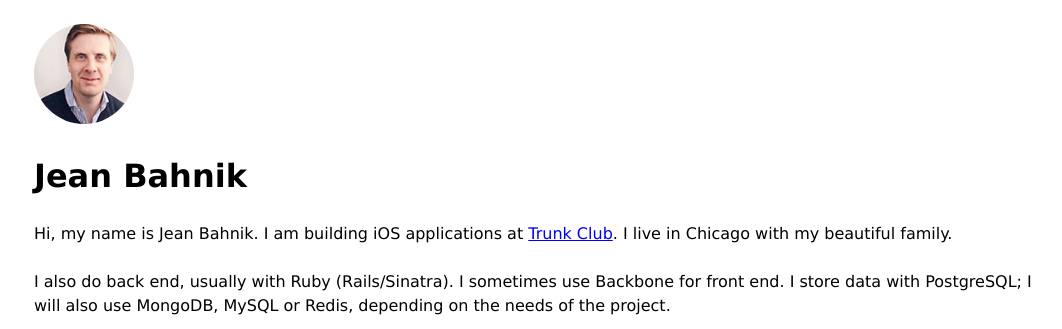
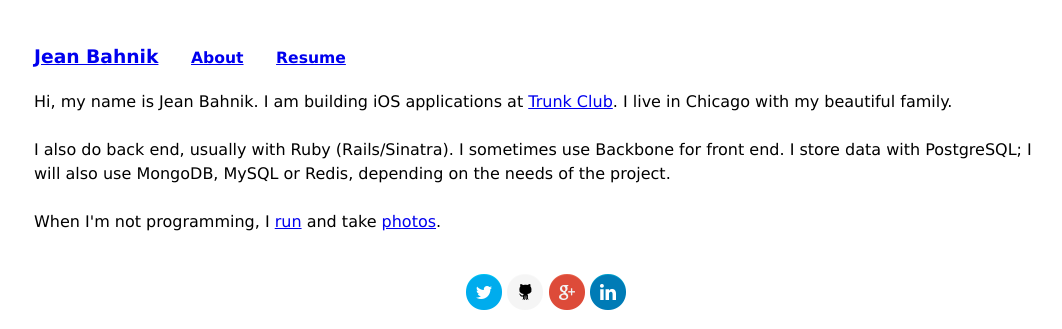
Before and after one commit to jeanbahnik/jeanbahnik.github.io, a Jekyll site: the page built from index.html, in a window 1280 px wide, cut to the strip 0-329 px from the top of the page. Shown: the whole strip, without its empty margins (94-1156 px from the left). Built offline with Jekyll 4.4.1, drawn with Linux system fonts in a browser that asks for light colours.

Commit message:
Add nav to header, remove photo

```diff
--- a/_config.yml
+++ b/_config.yml
@@ -1,2 +1,11 @@
 pygments: true
 markdown: kramdown
+## Setup
+title:            Jean Bahnik
+tagline:          "Another blog"
+description:      "Jean Bahnik's blog."
+url:              http://jeanbahnik.com
+## Navigation
+pages_list:
+  About: '/about'
+  Resume: '/resume'
--- a/_includes/header.html
+++ b/_includes/header.html
@@ -1,7 +1,14 @@
 <header>
   <br>
-  <a href="{{ site.url }}"><img src="{{ site.url }}/assets/images/smile100.jpg" alt="" width="100" height="100" class="circular"></a>
-  <h1>Jean Bahnik</h1>
+  <!-- <a href="{{ site.url }}"><img src="{{ site.url }}/assets/images/smile100.jpg" alt="" width="100" height="100" class="circular"></a> -->
+  <!-- <h1>Jean Bahnik - Blog - About - Resume</h1> -->
+  <h3 class="masthead-title">
+    <a href="/" title="Home">{{ site.title }}</a>
+    {% for page in site.pages_list %}
+      &nbsp;&nbsp;&nbsp;
+      <small><a href="{{ page[1]  }}">{{ page[0] }}</a></small>
+    {% endfor %}
+  </h3>
   {% if page.title %}<h2>{{ page.title }}</h2>{% endif %}
   {% if page.date %}{{ page.date | date: "%d %B %Y" }}<br/><br/>{% endif %}
 </header>
```
